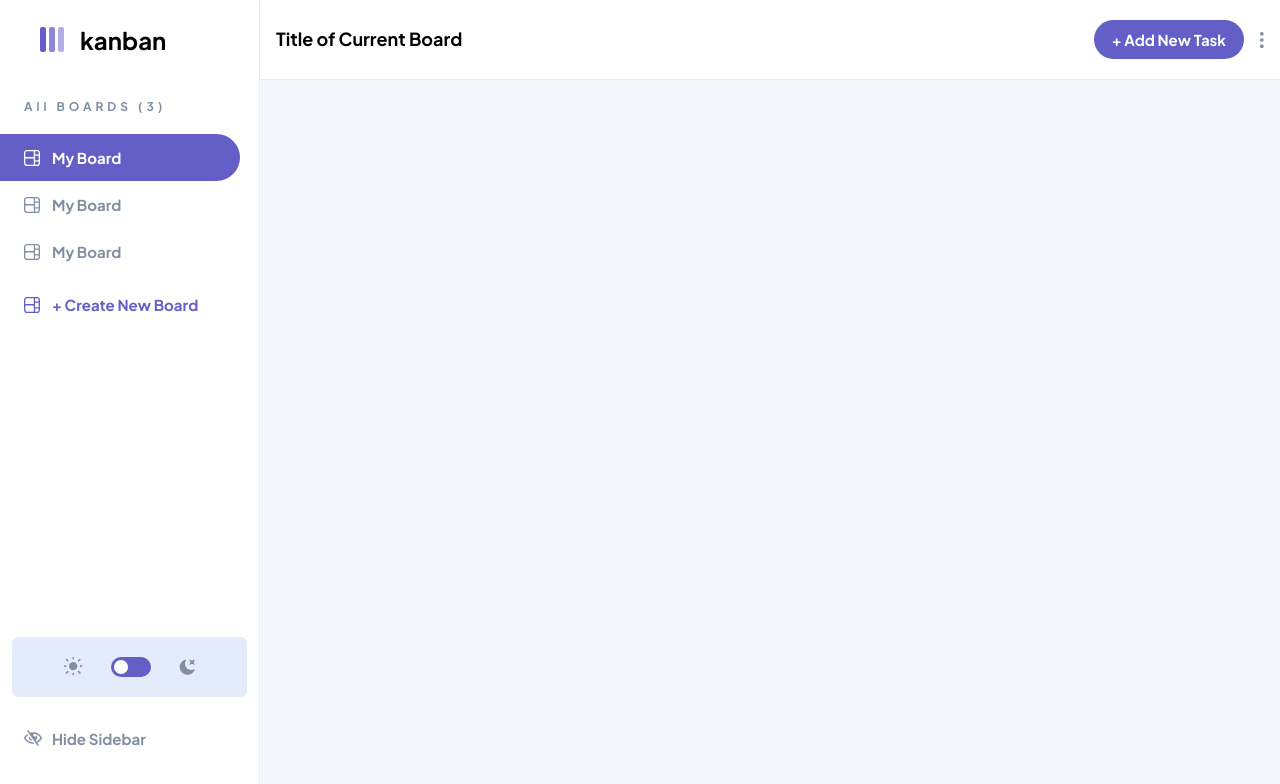
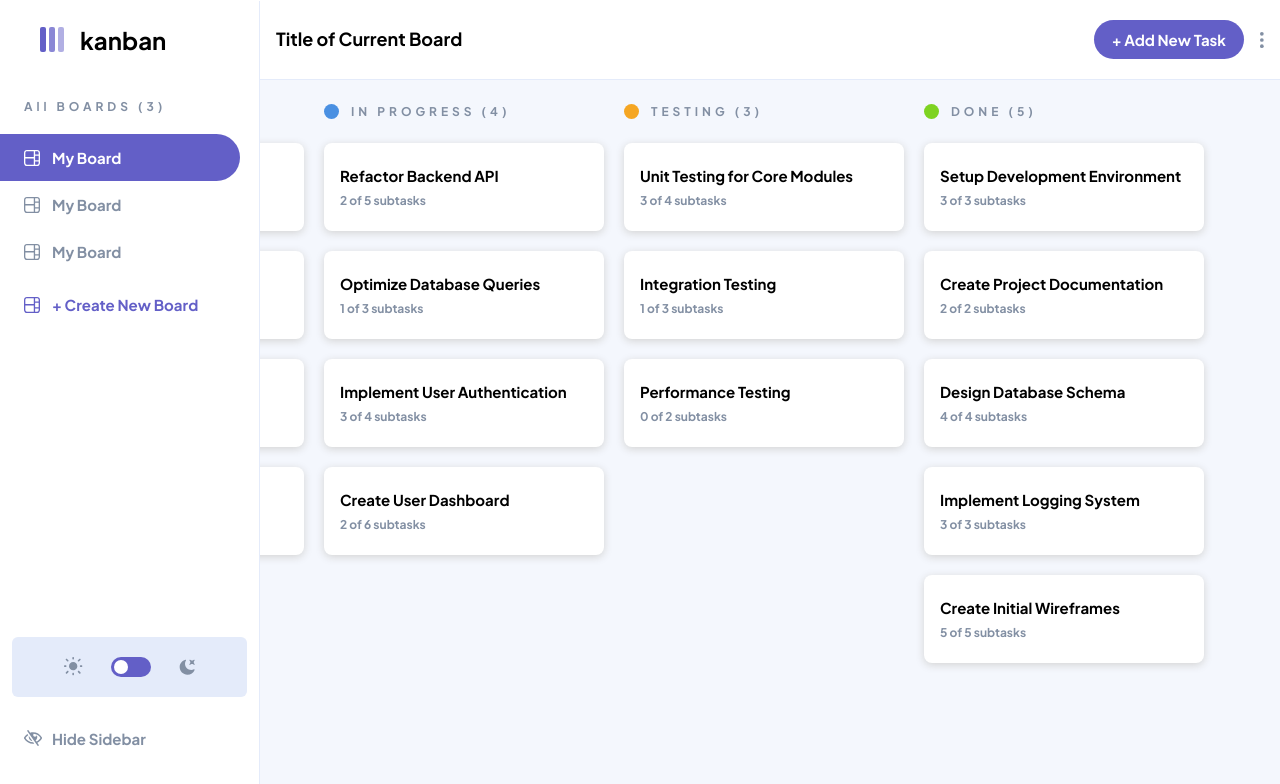
Before and after one commit to NaetharuCodes/kanban, a React (Vite) app in the folder kanban-ui/: page / in a window 1280 px wide. Shown: the top 784 px of the page. Built offline with nearby package versions, Linux system fonts and the light colour scheme.

Commit message:
Add card columns into the board

```diff
--- a/kanban-ui/src/App.module.css
+++ b/kanban-ui/src/App.module.css
@@ -1,8 +1,10 @@
-.container {
-  background-color: white;
-  min-height: 100svh;
+.mainContainer {
+  display: grid;
+  grid-template-columns: repeat(auto-fit, 280px);
+  gap: 20px;
+  padding: 24px;
+  overflow-x: auto;
+  grid-auto-flow: column;
+  grid-auto-columns: 280px;
+  flex-grow: 1;
 }
-
-:global(body.dark-mode) .container {
-  background-color: rgba(var(--dark-gray), 1);
-}
--- a/kanban-ui/src/App.tsx
+++ b/kanban-ui/src/App.tsx
@@ -1,7 +1,27 @@
 import AppShell from "./components/AppShell/AppShell";
+import dummyData from "./dummyData.json";
+import styles from "./App.module.css";
+import Column from "./components/Column/Column";
 
 const App = () => {
-  return <AppShell>Contents</AppShell>;
+  console.log(dummyData);
+  console.log(dummyData.colData[1].colColor);
+
+  return (
+    <AppShell>
+      <div className={styles.mainContainer}>
+        {dummyData.colData.map((col) => (
+          <Column
+            key={col.colId}
+            colId={col.colId}
+            colName={col.colName}
+            colColor={col.colColor}
+            colItems={col.colItems}
+          />
+        ))}
+      </div>
+    </AppShell>
+  );
 };
 
 export default App;
--- a/kanban-ui/src/components/AppShell/AppShell.module.css
+++ b/kanban-ui/src/components/AppShell/AppShell.module.css
@@ -74,6 +74,8 @@
 
 .main {
   flex-grow: 1;
+  display: flex;
+  flex-direction: column;
 }
 
 @media only screen and (min-width: 760px) {
--- /dev/null
+++ b/kanban-ui/src/components/ColorPip/ColorPip.module.css
@@ -0,0 +1,6 @@
+.container {
+  background-color: black;
+  border-radius: 50%;
+  width: 15px;
+  height: 15px;
+}
--- /dev/null
+++ b/kanban-ui/src/components/ColorPip/ColorPip.tsx
@@ -0,0 +1,13 @@
+import styles from "./ColorPip.module.css";
+
+interface ColorPipProps {
+  color: string;
+}
+
+const ColorPip = ({ color }: ColorPipProps) => {
+  return (
+    <div className={styles.container} style={{ backgroundColor: color }} />
+  );
+};
+
+export default ColorPip;
--- /dev/null
+++ b/kanban-ui/src/components/Column/Column.module.css
@@ -0,0 +1,18 @@
+.container {
+  display: flex;
+  flex-direction: column;
+  gap: 24px;
+}
+
+.header {
+  display: flex;
+  gap: 12px;
+  color: rgba(var(--blue-gray));
+  text-transform: uppercase;
+}
+
+.cardContainer {
+  display: flex;
+  flex-direction: column;
+  gap: 20px;
+}
--- /dev/null
+++ b/kanban-ui/src/components/Column/Column.tsx
@@ -0,0 +1,35 @@
+import { ColItem } from "../../types";
+import ColorPip from "../ColorPip/ColorPip";
+import ItemCard from "../ItemCard/ItemCard";
+import styles from "./Column.module.css";
+
+interface ColumnProps {
+  colId: string;
+  colName: string;
+  colColor: string;
+  colItems: ColItem[];
+}
+
+const Column = ({ colId, colName, colColor, colItems }: ColumnProps) => {
+  return (
+    <div className={styles.container}>
+      <div className={`${styles.header} heading-sm`}>
+        <ColorPip color={colColor} />
+        {colName}
+        {` (${colItems.length})`}
+      </div>
+      <div className={styles.cardContainer}>
+        {colItems.map((item) => (
+          <ItemCard
+            itemId={item.itemId}
+            itemName={item.itemName}
+            itemSubtask={item.itemSubtasks}
+            itemCompleteTasks={item.itemSubtasksComplete}
+          />
+        ))}
+      </div>
+    </div>
+  );
+};
+
+export default Column;
--- /dev/null
+++ b/kanban-ui/src/components/ItemCard/ItemCard.module.css
@@ -0,0 +1,22 @@
+.container {
+  width: 100%;
+  padding: 23px 16px;
+  display: flex;
+  flex-direction: column;
+  align-items: flex-start;
+  gap: 8px;
+  background-color: white;
+  border: none;
+  border-radius: 8px;
+  font-weight: bold;
+  box-shadow: 0px 2px 8px 0px lightgray;
+  transition: 0.2s ease;
+}
+
+.container:hover {
+  background-color: rgba(240, 240, 244, 1);
+}
+
+.tasks {
+  color: rgba(var(--blue-gray), 1);
+}
--- /dev/null
+++ b/kanban-ui/src/components/ItemCard/ItemCard.tsx
@@ -0,0 +1,30 @@
+import styles from "./ItemCard.module.css";
+
+interface ItemCardProps {
+  itemId: string;
+  itemName: string;
+  itemSubtask: number;
+  itemCompleteTasks: number;
+}
+
+const ItemCard = ({
+  itemId,
+  itemName,
+  itemSubtask,
+  itemCompleteTasks,
+}: ItemCardProps) => {
+  return (
+    <button
+      className={styles.container}
+      type="button"
+      onClick={() => console.log(itemId)}
+    >
+      <h3 className={`${styles.title} heading-md`}>{itemName}</h3>
+      <div className={styles.tasks}>
+        {itemCompleteTasks} of {itemSubtask} subtasks
+      </div>
+    </button>
+  );
+};
+
+export default ItemCard;
--- /dev/null
+++ b/kanban-ui/src/dummyData.json
@@ -0,0 +1,128 @@
+{
+  "colData": [
+    {
+      "colId": "C001",
+      "colName": "Ready",
+      "colColor": "red",
+      "colItems": [
+        {
+          "itemId": "0001",
+          "itemName": "Make some code",
+          "itemSubtasks": 3,
+          "itemSubtasksComplete": 2
+        },
+        {
+          "itemId": "0002",
+          "itemName": "Create Designs",
+          "itemSubtasks": 2,
+          "itemSubtasksComplete": 0
+        },
+        {
+          "itemId": "0003",
+          "itemName": "Animate CSS",
+          "itemSubtasks": 4,
+          "itemSubtasksComplete": 1
+        },
+        {
+          "itemId": "0004",
+          "itemName": "Implement CICD",
+          "itemSubtasks": 1,
+          "itemSubtasksComplete": 0
+        }
+      ]
+    },
+    {
+      "colId": "C002",
+      "colName": "In Progress",
+      "colColor": "#4A90E2",
+      "colItems": [
+        {
+          "itemId": "0005",
+          "itemName": "Refactor Backend API",
+          "itemSubtasks": 5,
+          "itemSubtasksComplete": 2
+        },
+        {
+          "itemId": "0006",
+          "itemName": "Optimize Database Queries",
+          "itemSubtasks": 3,
+          "itemSubtasksComplete": 1
+        },
+        {
+          "itemId": "0007",
+          "itemName": "Implement User Authentication",
+          "itemSubtasks": 4,
+          "itemSubtasksComplete": 3
+        },
+        {
+          "itemId": "0008",
+          "itemName": "Create User Dashboard",
+          "itemSubtasks": 6,
+          "itemSubtasksComplete": 2
+        }
+      ]
+    },
+    {
+      "colId": "C003",
+      "colName": "Testing",
+      "colColor": "#F5A623",
+      "colItems": [
+        {
+          "itemId": "0009",
+          "itemName": "Unit Testing for Core Modules",
+          "itemSubtasks": 4,
+          "itemSubtasksComplete": 3
+        },
+        {
+          "itemId": "0010",
+          "itemName": "Integration Testing",
+          "itemSubtasks": 3,
+          "itemSubtasksComplete": 1
+        },
+        {
+          "itemId": "0011",
+          "itemName": "Performance Testing",
+          "itemSubtasks": 2,
+          "itemSubtasksComplete": 0
+        }
+      ]
+    },
+    {
+      "colId": "C004",
+      "colName": "Done",
+      "colColor": "#7ED321",
+      "colItems": [
+        {
+          "itemId": "0012",
+          "itemName": "Setup Development Environment",
+          "itemSubtasks": 3,
+          "itemSubtasksComplete": 3
+        },
+        {
+          "itemId": "0013",
+          "itemName": "Create Project Documentation",
+          "itemSubtasks": 2,
+          "itemSubtasksComplete": 2
+        },
+        {
+          "itemId": "0014",
+          "itemName": "Design Database Schema",
+          "itemSubtasks": 4,
+          "itemSubtasksComplete": 4
+        },
+        {
+          "itemId": "0015",
+          "itemName": "Implement Logging System",
+          "itemSubtasks": 3,
+          "itemSubtasksComplete": 3
+        },
+        {
+          "itemId": "0016",
+          "itemName": "Create Initial Wireframes",
+          "itemSubtasks": 5,
+          "itemSubtasksComplete": 5
+        }
+      ]
+    }
+  ]
+}
--- /dev/null
+++ b/kanban-ui/src/types.tsx
@@ -0,0 +1,6 @@
+export type ColItem = {
+  itemId: string;
+  itemName: string;
+  itemSubtasks: number;
+  itemSubtasksComplete: number;
+};
```
